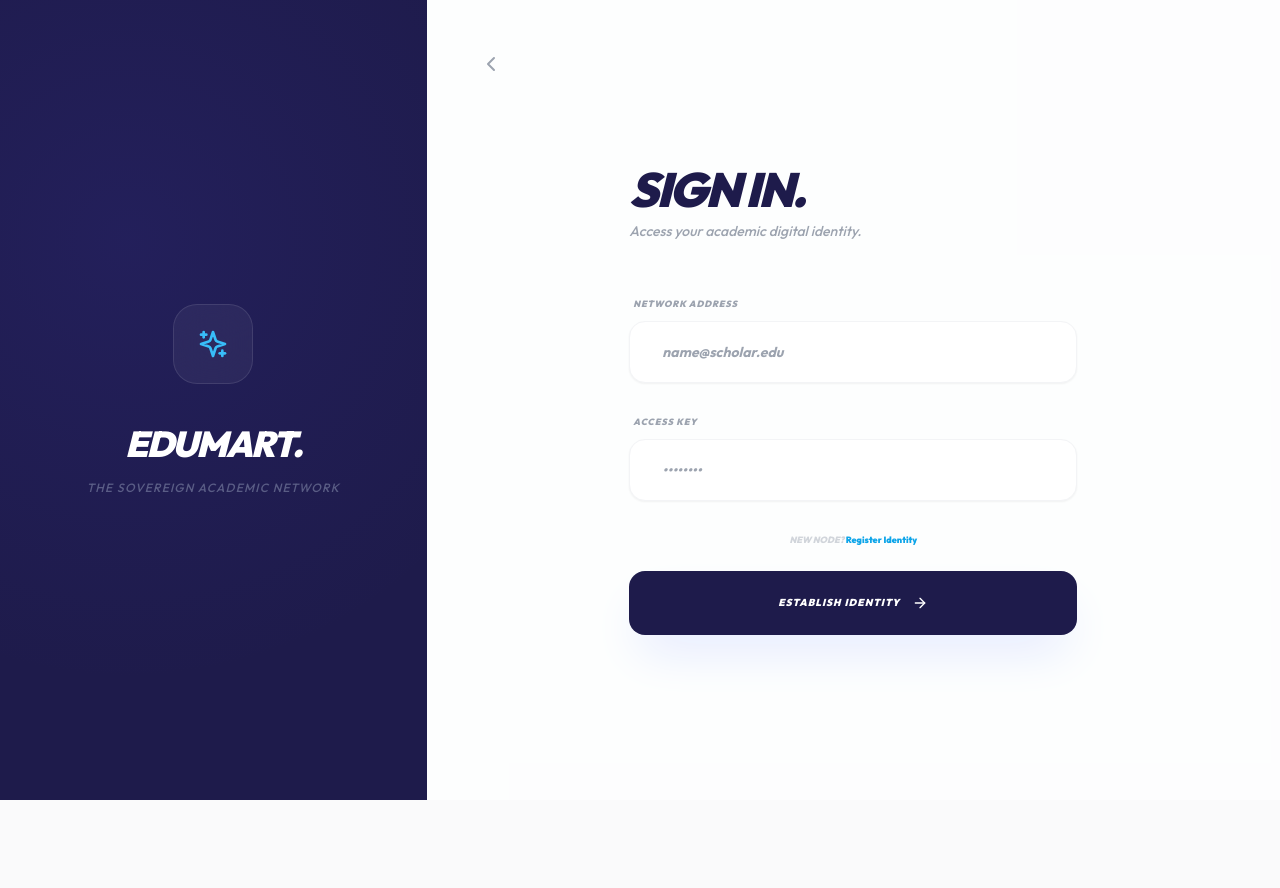
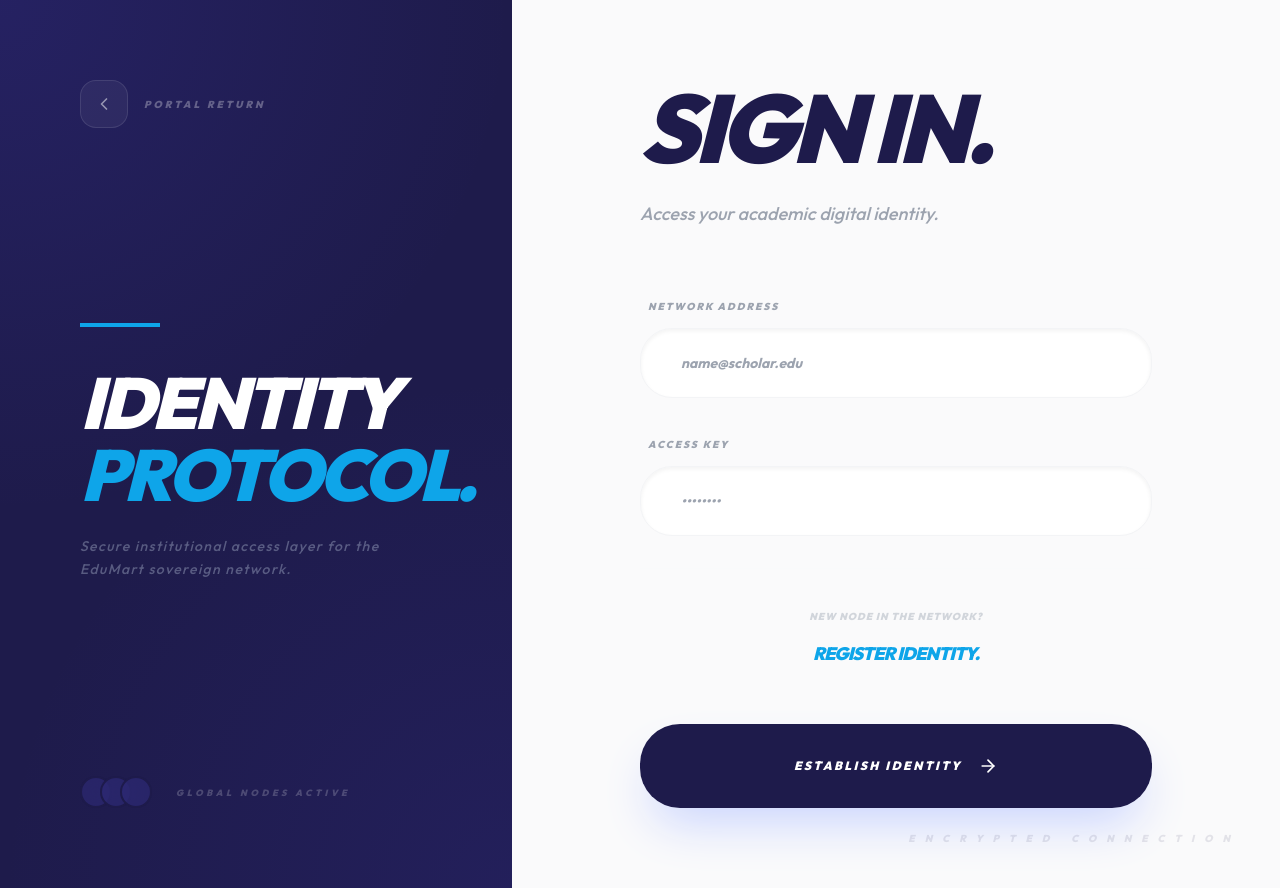
Before and after one commit to adtmlzs/EduMart, a React (Vite) app in the folder frontend/: page / in a window 1280 px wide. Both pictures are taken after a click on the button "ENTER NETWORK". Before the commit the page ends 800 px from the top, so only its background shows below. Built offline with nearby package versions, Linux system fonts and the light colour scheme; no server answers.

Commit message:
UI: High-end minimalist redesign of Auth pages and enhanced registration CTA

```diff
--- a/frontend/src/pages/Landing.jsx
+++ b/frontend/src/pages/Landing.jsx
@@ -8,56 +8,86 @@ import {
     ChevronLeft, Activity
 } from 'lucide-react';
 
-const AuthLayout = ({ title, subtitle, children, onSubmit, onBack, error, loading }) => (
-    <div className="min-h-screen bg-white flex flex-col md:flex-row overflow-hidden font-outfit">
-        {/* Simplified Left Pane */}
-        <div className="hidden md:flex md:w-1/3 bg-indigo-950 relative items-center justify-center p-12">
-            <div className="absolute inset-0 bg-[radial-gradient(circle_at_30%_30%,_rgba(79,70,229,0.1)_0%,_transparent_70%)]"></div>
-            <div className="relative z-10 text-center">
-                <div className="bg-white/5 w-20 h-20 rounded-3xl flex items-center justify-center mx-auto mb-10 border border-white/10 backdrop-blur-xl">
-                    <Sparkles className="h-8 w-8 text-primary-400" />
+const AuthLayout = ({ title, subtitle, children, onSubmit, onBack, error, loading, ctaText = "Establish Identity" }) => (
+    <div className="min-h-screen bg-white flex items-stretch overflow-hidden font-outfit">
+        {/* Extreme Minimalist Left Pane */}
+        <div className="hidden lg:flex lg:w-[40%] bg-indigo-950 relative flex-col justify-between p-20 overflow-hidden">
+            <div className="absolute top-0 left-0 w-full h-full bg-[radial-gradient(circle_at_0%_0%,_rgba(79,70,229,0.15)_0%,_transparent_50%)]"></div>
+            <div className="absolute bottom-0 right-0 w-full h-full bg-[radial-gradient(circle_at_100%_100%,_rgba(79,70,229,0.1)_0%,_transparent_50%)]"></div>
+
+            <div className="relative z-10">
+                <div onClick={onBack} className="cursor-pointer group inline-flex items-center space-x-4">
+                    <div className="w-12 h-12 rounded-2xl bg-white/5 border border-white/10 flex items-center justify-center group-hover:bg-white/10 transition-all duration-500">
+                        <ChevronLeft className="h-5 w-5 text-white/50 group-hover:text-white" />
                     </div>
-                <h2 className="text-4xl font-black text-white italic uppercase tracking-tighter mb-4">EduMart.</h2>
-                <p className="text-primary-100/30 text-xs font-medium italic tracking-widest uppercase">The Sovereign Academic Network</p>
+                    <span className="text-[10px] font-black text-white/30 uppercase tracking-[0.3em] italic group-hover:text-white/70 transition-colors">Portal Return</span>
                 </div>
             </div>
 
-        {/* Minimalistic Right Pane */}
-        <div className="flex-1 flex flex-col justify-center p-8 md:p-24 relative bg-gray-50/30">
-            <button
-                onClick={onBack}
-                className="absolute top-10 left-10 p-3 text-gray-400 hover:text-indigo-950 transition-all hover:-translate-x-1"
-            >
-                <ChevronLeft className="h-6 w-6" />
-            </button>
+            <div className="relative z-10">
+                <div className="w-20 h-1 bg-primary-500 mb-10"></div>
+                <h2 className="text-7xl font-black text-white italic uppercase tracking-tighter leading-none mb-6">
+                    Identity <br /><span className="text-primary-500">Protocol.</span>
+                </h2>
+                <p className="text-primary-100/30 text-sm font-medium italic tracking-widest max-w-xs leading-relaxed">
+                    Secure institutional access layer for the EduMart sovereign network.
+                </p>
+            </div>
 
-            <div className="max-w-md w-full mx-auto">
-                <div className="mb-12">
-                    <h3 className="text-5xl font-black text-indigo-950 tracking-tighter uppercase italic mb-2">{title}</h3>
-                    <p className="text-gray-400 text-sm font-medium italic">{subtitle}</p>
+            <div className="relative z-10 flex items-center space-x-6">
+                <div className="flex -space-x-3">
+                    {[1, 2, 3].map(i => <div key={i} className="w-8 h-8 rounded-full border-2 border-indigo-950 bg-indigo-900/50 backdrop-blur-md"></div>)}
+                </div>
+                <span className="text-[9px] font-black text-white/20 uppercase tracking-[0.4em] italic leading-none">Global Nodes Active</span>
+            </div>
+        </div>
+
+        {/* Ultra-Clean Right Pane */}
+        <div className="flex-1 flex flex-col justify-center px-10 md:px-24 lg:px-32 py-20 relative bg-[#FAFAFB]">
+            <div className="max-w-xl w-full mx-auto">
+                <div className="mb-16">
+                    <h3 className="text-6xl md:text-8xl font-black text-indigo-950 tracking-tighter uppercase italic leading-[0.85] mb-6 animate-in fade-in slide-in-from-bottom-4 duration-700">
+                        {title}
+                    </h3>
+                    <p className="text-gray-400 text-lg font-medium italic animate-in fade-in slide-in-from-bottom-2 duration-1000 delay-100">{subtitle}</p>
                 </div>
 
                 {error && (
-                    <div className="bg-rose-50 border border-rose-100 p-5 rounded-2xl mb-8 flex items-center space-x-3 animate-in fade-in slide-in-from-top-2">
-                        <Zap className="h-4 w-4 text-rose-500" />
-                        <p className="text-[10px] font-black text-rose-600 uppercase tracking-widest italic">{error}</p>
+                    <div className="bg-rose-50 border border-rose-100 p-6 rounded-3xl mb-10 flex items-center space-x-4 animate-in zoom-in-95 duration-500">
+                        <div className="w-10 h-10 rounded-2xl bg-rose-500 flex items-center justify-center shrink-0">
+                            <Zap className="h-4 w-4 text-white" />
+                        </div>
+                        <p className="text-[11px] font-black text-rose-600 uppercase tracking-widest italic leading-tight">{error}</p>
                     </div>
                 )}
 
-                <form onSubmit={onSubmit} className="space-y-6">
+                <form onSubmit={onSubmit} className="space-y-8 animate-in fade-in slide-in-from-bottom-8 duration-1000 delay-200">
+                    <div className="space-y-8">
                         {children}
+                    </div>
+
+                    <div className="pt-6">
                         <button
                             type="submit"
                             disabled={loading}
-                        className="w-full bg-indigo-950 hover:bg-primary-600 text-white py-6 rounded-2xl font-black shadow-2xl shadow-indigo-100 transition-all duration-500 hover:-translate-y-1 active:scale-95 uppercase tracking-widest text-[10px] italic mt-8 flex items-center justify-center"
+                            className="group relative w-full bg-indigo-950 hover:bg-primary-600 text-white py-8 rounded-[2.5rem] font-black shadow-2xl shadow-indigo-200 transition-all duration-700 hover:-translate-y-2 active:scale-[0.98] uppercase tracking-[0.2em] text-xs italic flex items-center justify-center overflow-hidden"
                         >
+                            <div className="absolute inset-0 bg-gradient-to-r from-transparent via-white/10 to-transparent -translate-x-full group-hover:translate-x-full transition-transform duration-1000"></div>
                             {loading ? (
-                            <div className="animate-spin rounded-full h-4 w-4 border-2 border-white border-t-transparent"></div>
+                                <div className="animate-spin rounded-full h-5 w-5 border-2 border-white border-t-transparent"></div>
                             ) : (
-                            <><span>Establish Identity</span> <ArrowRight className="h-4 w-4 ml-3" /></>
+                                <div className="flex items-center">
+                                    <span>{ctaText}</span>
+                                    <ArrowRight className="h-5 w-5 ml-4 group-hover:translate-x-2 transition-transform duration-500" />
+                                </div>
                             )}
                         </button>
+                    </div>
                 </form>
+            </div>
+
+            <div className="absolute bottom-10 right-10 opacity-10 pointer-events-none hidden md:block">
+                <span className="text-[10px] font-black text-indigo-950 uppercase tracking-[1em] italic">Encrypted Connection</span>
             </div>
         </div>
     </div>
@@ -167,34 +197,41 @@ const Landing = () => {
                     loading={loading}
                     onSubmit={(e) => { e.preventDefault(); handleAction(() => login(formData.email, formData.password, 'student'), 'login'); }}
                 >
-                    <div className="space-y-6">
-                        <div className="space-y-2">
-                            <label className="text-[9px] font-black text-gray-400 uppercase tracking-widest ml-1 italic">Network Address</label>
+                    <div className="space-y-8">
+                        <div className="space-y-3">
+                            <label className="text-[10px] font-black text-gray-400 uppercase tracking-[0.2em] ml-2 italic">Network Address</label>
                             <input
                                 type="email"
                                 name="email"
                                 value={formData.email}
                                 onChange={handleInputChange}
-                                className="w-full bg-white border border-gray-100 rounded-2xl py-5 px-8 text-sm font-bold text-gray-900 focus:ring-4 focus:ring-primary-50 transition-all italic shadow-sm"
+                                className="w-full bg-white border border-gray-100 rounded-[2rem] py-6 px-10 text-sm font-bold text-gray-900 focus:ring-4 focus:ring-primary-50 transition-all italic shadow-inner"
                                 placeholder="name@scholar.edu"
                                 required
                             />
                         </div>
-                        <div className="space-y-2">
-                            <label className="text-[9px] font-black text-gray-400 uppercase tracking-widest ml-1 italic">Access Key</label>
+                        <div className="space-y-3">
+                            <label className="text-[10px] font-black text-gray-400 uppercase tracking-[0.2em] ml-2 italic">Access Key</label>
                             <input
                                 type="password"
                                 name="password"
                                 value={formData.password}
                                 onChange={handleInputChange}
-                                className="w-full bg-white border border-gray-100 rounded-2xl py-5 px-8 text-sm font-bold text-gray-900 focus:ring-4 focus:ring-primary-50 transition-all italic shadow-sm"
+                                className="w-full bg-white border border-gray-100 rounded-[2rem] py-6 px-10 text-sm font-bold text-gray-900 focus:ring-4 focus:ring-primary-50 transition-all italic shadow-inner"
                                 placeholder="••••••••"
                                 required
                             />
                         </div>
-                        <p className="text-[9px] font-black text-gray-300 uppercase italic text-center pt-2">
-                            New Node? <button type="button" onClick={() => resetForm('student-register')} className="text-primary-500 hover:text-indigo-950 transition-colors">Register Identity</button>
-                        </p>
+                        <div className="pt-10 border-t border-gray-50 flex flex-col items-center space-y-4">
+                            <p className="text-[10px] font-black text-gray-300 uppercase tracking-widest italic">New Node in the Network?</p>
+                            <button
+                                type="button"
+                                onClick={() => resetForm('student-register')}
+                                className="text-lg font-black text-primary-500 hover:text-indigo-950 transition-all duration-500 uppercase italic tracking-tighter"
+                            >
+                                Register Identity.
+                            </button>
+                        </div>
                     </div>
                 </AuthLayout>
             )}
@@ -208,34 +245,41 @@ const Landing = () => {
                     loading={loading}
                     onSubmit={(e) => { e.preventDefault(); handleAction(() => login(formData.email, formData.password, 'school'), 'login'); }}
                 >
-                    <div className="space-y-6">
-                        <div className="space-y-2">
-                            <label className="text-[9px] font-black text-gray-400 uppercase tracking-widest ml-1 italic">Admin Identifier</label>
+                    <div className="space-y-8">
+                        <div className="space-y-3">
+                            <label className="text-[10px] font-black text-gray-400 uppercase tracking-[0.2em] ml-2 italic">Admin Identifier</label>
                             <input
                                 type="email"
                                 name="email"
                                 value={formData.email}
                                 onChange={handleInputChange}
-                                className="w-full bg-white border border-gray-100 rounded-2xl py-5 px-8 text-sm font-bold text-gray-900 focus:ring-4 focus:ring-primary-50 transition-all italic shadow-sm"
+                                className="w-full bg-white border border-gray-100 rounded-[2rem] py-6 px-10 text-sm font-bold text-gray-900 focus:ring-4 focus:ring-primary-50 transition-all italic shadow-inner"
                                 placeholder="admin@academy.org"
                                 required
                             />
                         </div>
-                        <div className="space-y-2">
-                            <label className="text-[9px] font-black text-gray-400 uppercase tracking-widest ml-1 italic">Protocol Key</label>
+                        <div className="space-y-3">
+                            <label className="text-[10px] font-black text-gray-400 uppercase tracking-[0.2em] ml-2 italic">Protocol Key</label>
                             <input
                                 type="password"
                                 name="password"
                                 value={formData.password}
                                 onChange={handleInputChange}
-                                className="w-full bg-white border border-gray-100 rounded-2xl py-5 px-8 text-sm font-bold text-gray-900 focus:ring-4 focus:ring-primary-50 transition-all italic shadow-sm"
+                                className="w-full bg-white border border-gray-100 rounded-[2rem] py-6 px-10 text-sm font-bold text-gray-900 focus:ring-4 focus:ring-primary-50 transition-all italic shadow-inner"
                                 placeholder="••••••••"
                                 required
                             />
                         </div>
-                        <p className="text-[9px] font-black text-gray-300 uppercase italic text-center pt-2">
-                            Unregistered School? <button type="button" onClick={() => resetForm('school-register')} className="text-primary-500 hover:text-indigo-950 transition-colors">Initial Setup</button>
-                        </p>
+                        <div className="pt-10 border-t border-gray-50 flex flex-col items-center space-y-4">
+                            <p className="text-[10px] font-black text-gray-300 uppercase tracking-widest italic">Unregistered Institution?</p>
+                            <button
+                                type="button"
+                                onClick={() => resetForm('school-register')}
+                                className="text-lg font-black text-primary-500 hover:text-indigo-950 transition-all duration-500 uppercase italic tracking-tighter"
+                            >
+                                Initial Setup.
+                            </button>
+                        </div>
                     </div>
                 </AuthLayout>
             )}
@@ -244,32 +288,33 @@ const Landing = () => {
                 <AuthLayout
                     title="Registration."
                     subtitle="Initialize your scholar footprint."
+                    ctaText="Establish Identity"
                     onBack={() => resetForm('student-login')}
                     error={error}
                     loading={loading}
                     onSubmit={(e) => { e.preventDefault(); handleAction(() => registerStudent(formData), 'register'); }}
                 >
-                    <div className="space-y-5">
-                        <div className="grid grid-cols-2 gap-4">
-                            <div className="space-y-2">
-                                <label className="text-[9px] font-black text-gray-400 uppercase tracking-widest ml-1 italic">Full Name</label>
+                    <div className="space-y-8">
+                        <div className="grid grid-cols-1 md:grid-cols-2 gap-8">
+                            <div className="space-y-3">
+                                <label className="text-[10px] font-black text-gray-400 uppercase tracking-[0.2em] ml-2 italic">Full Name</label>
                                 <input
                                     type="text"
                                     name="name"
                                     value={formData.name}
                                     onChange={handleInputChange}
-                                    className="w-full bg-white border border-gray-100 rounded-2xl py-4 px-6 text-sm font-bold text-gray-900 focus:ring-4 focus:ring-primary-50 transition-all italic shadow-sm"
+                                    className="w-full bg-white border border-gray-100 rounded-[2rem] py-6 px-10 text-sm font-bold text-gray-900 focus:ring-4 focus:ring-primary-50 transition-all italic shadow-inner"
                                     placeholder="Jane Doe"
                                     required
                                 />
                             </div>
-                            <div className="space-y-2">
-                                <label className="text-[9px] font-black text-gray-400 uppercase tracking-widest ml-1 italic">House Unit</label>
+                            <div className="space-y-3">
+                                <label className="text-[10px] font-black text-gray-400 uppercase tracking-[0.2em] ml-2 italic">House Unit</label>
                                 <select
                                     name="house"
                                     value={formData.house}
                                     onChange={handleInputChange}
-                                    className="w-full bg-white border border-gray-100 rounded-2xl py-4 px-6 text-sm font-bold text-gray-900 focus:ring-4 focus:ring-primary-50 transition-all italic shadow-sm"
+                                    className="w-full bg-white border border-gray-100 rounded-[2rem] py-6 px-10 text-sm font-bold text-gray-900 focus:ring-4 focus:ring-primary-50 transition-all italic shadow-inner cursor-pointer"
                                 >
                                     <option value="Red">Red</option>
                                     <option value="Blue">Blue</option>
@@ -279,41 +324,41 @@ const Landing = () => {
                             </div>
                         </div>
 
-                        <div className="space-y-2">
-                            <label className="text-[9px] font-black text-gray-400 uppercase tracking-widest ml-1 italic">Academic Email</label>
+                        <div className="space-y-3">
+                            <label className="text-[10px] font-black text-gray-400 uppercase tracking-[0.2em] ml-2 italic">Academic Email</label>
                             <input
                                 type="email"
                                 name="email"
                                 value={formData.email}
                                 onChange={handleInputChange}
-                                className="w-full bg-white border border-gray-100 rounded-2xl py-4 px-6 text-sm font-bold text-gray-900 focus:ring-4 focus:ring-primary-50 transition-all italic shadow-sm"
+                                className="w-full bg-white border border-gray-100 rounded-[2rem] py-6 px-10 text-sm font-bold text-gray-900 focus:ring-4 focus:ring-primary-50 transition-all italic shadow-inner"
                                 placeholder="name@scholar.edu"
                                 required
                             />
                         </div>
 
-                        <div className="grid grid-cols-2 gap-4">
-                            <div className="space-y-2">
-                                <label className="text-[9px] font-black text-gray-400 uppercase tracking-widest ml-1 italic">Password</label>
+                        <div className="grid grid-cols-1 md:grid-cols-2 gap-8">
+                            <div className="space-y-3">
+                                <label className="text-[10px] font-black text-gray-400 uppercase tracking-[0.2em] ml-2 italic">Password</label>
                                 <input
                                     type="password"
                                     name="password"
                                     value={formData.password}
                                     onChange={handleInputChange}
-                                    className="w-full bg-white border border-gray-100 rounded-2xl py-4 px-6 text-sm font-bold text-gray-900 focus:ring-4 focus:ring-primary-50 transition-all italic shadow-sm"
+                                    className="w-full bg-white border border-gray-100 rounded-[2rem] py-6 px-10 text-sm font-bold text-gray-900 focus:ring-4 focus:ring-primary-50 transition-all italic shadow-inner"
                                     placeholder="••••••••"
                                     required
                                 />
                             </div>
-                            <div className="space-y-2">
-                                <label className="text-[9px] font-black text-gray-400 uppercase tracking-widest ml-1 italic">Unique Code</label>
+                            <div className="space-y-3">
+                                <label className="text-[10px] font-black text-gray-400 uppercase tracking-[0.2em] ml-2 italic">Unique School Code</label>
                                 <input
                                     type="text"
                                     name="schoolCode"
                                     value={formData.schoolCode}
                                     onChange={handleInputChange}
-                                    className="w-full bg-white border border-gray-100 rounded-2xl py-4 px-6 text-sm font-bold text-indigo-950 focus:ring-4 focus:ring-primary-50 transition-all italic shadow-sm uppercase tracking-widest"
-                                    placeholder="UNIQUE CODE:"
+                                    className="w-full bg-white border border-gray-100 rounded-[2rem] py-6 px-10 text-sm font-bold text-indigo-950 focus:ring-4 focus:ring-primary-50 transition-all italic shadow-inner uppercase tracking-[0.3em]"
+                                    placeholder="DPS-2025"
                                     required
                                 />
                             </div>
```
Lines whose indentation alone changed are shown as unchanged.
